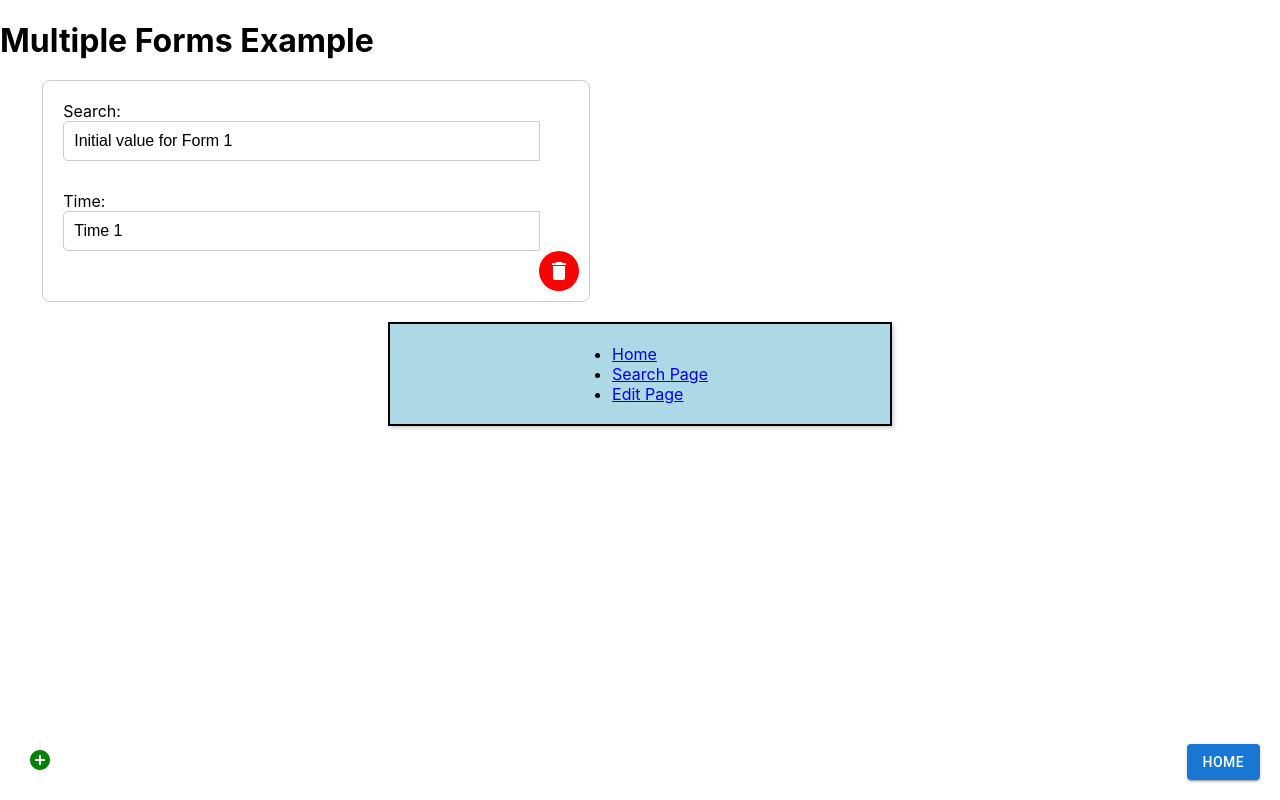
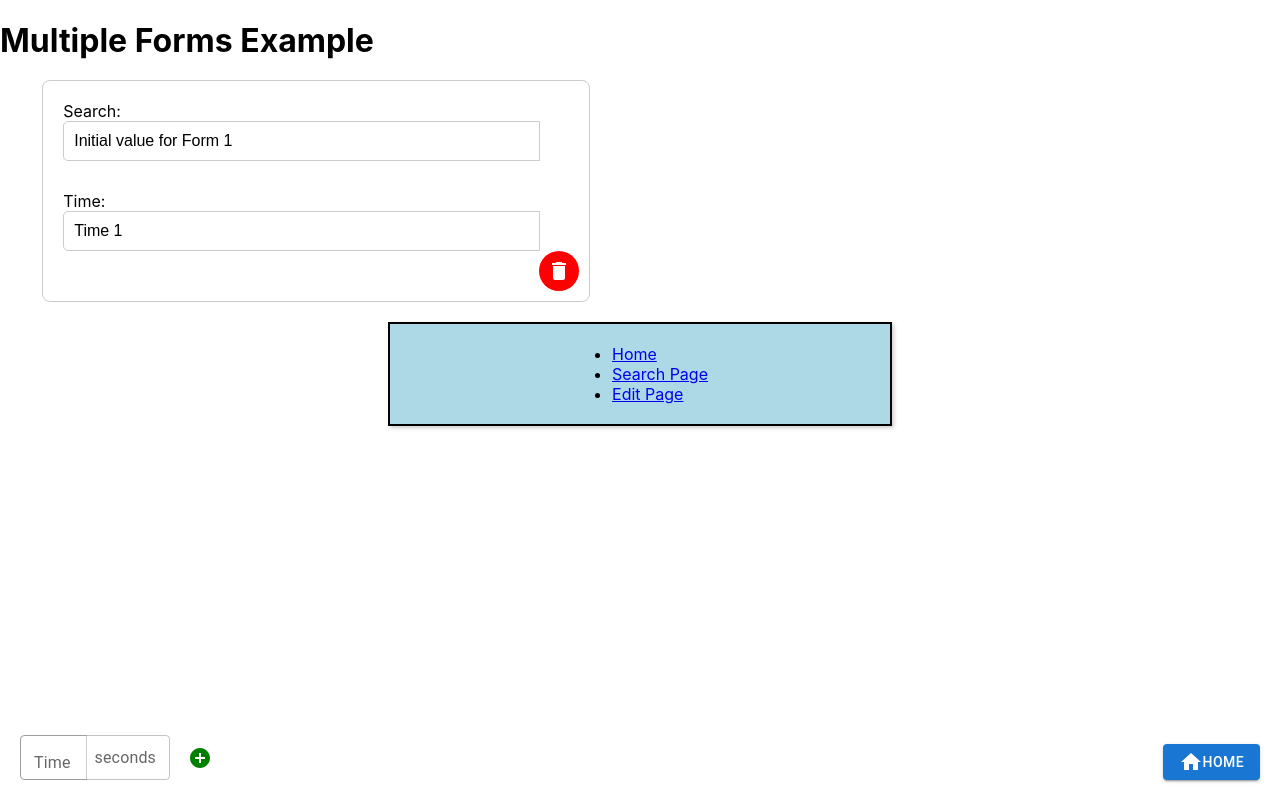
Before and after one commit to tyler-school/cs4992, a React (Create React App) app in the folder frontend/: page /edit in a window 1280 px wide. Built offline with nearby package versions, Linux system fonts and the light colour scheme.

Commit message:
tiny little visual stuff

```diff
--- a/frontend/src/components/EditPage.tsx
+++ b/frontend/src/components/EditPage.tsx
@@ -1,14 +1,16 @@
-// EditPage.tsx (Updated)
-
 import React, { useState } from 'react';
-import { Grid, Button } from '@mui/material'; // Import the Grid and Button components
+import { Grid, Button, TextField, InputAdornment } from '@mui/material'; // Import the Grid, Button, and InputAdornment components
 import Form from './Form';
 import { IconButton } from '@mui/material';
 import AddCircleIcon from '@mui/icons-material/AddCircle';
+import HomeIcon from '@mui/icons-material/Home'; // Import the HomeIcon
+
 const EditPage: React.FC = () => {
   const [forms, setForms] = useState([
     { id: 1, initialSearch: 'Initial value for Form 1', initialTime: 'Time 1' },
   ]);
+
+  const [timeCycle, setTimeCycle] = useState('');
 
   const addForm = () => {
     const newFormId = forms.length + 1;
@@ -38,17 +40,29 @@ const EditPage: React.FC = () => {
           </Grid>
         ))}
       </Grid>
-      <div style ={{ position: 'fixed', bottom: '20px', left: '20px'}}>
-        <IconButton style={{ fontSize: '50', color: 'green'}} onClick={addForm}>
+
+      {/* Time Cycle input and "Add Form" button */}
+      <div style={{ position: 'fixed', bottom: '20px', left: '20px', display: 'flex', alignItems: 'center' }}>
+        <TextField
+          label="Time"
+          value={timeCycle}
+          onChange={(e) => setTimeCycle(e.target.value)}
+          variant="outlined"
+          style={{ width: '150px', marginRight: '10px', backgroundColor: '#fff' }}
+          InputProps={{
+            endAdornment: <InputAdornment position="end">seconds</InputAdornment>,
+          }}
+        />
+
+        <IconButton style={{ fontSize: '50', color: 'green' }} onClick={addForm}>
           <AddCircleIcon />
         </IconButton>
       </div>
 
-
       {/* Home button */}
       <div style={{ position: 'fixed', bottom: '20px', right: '20px' }}>
         <Button variant="contained" color="primary" component="a" href="/">
-          Home
+          <HomeIcon /> Home
         </Button>
       </div>
     </div>
@@ -56,6 +70,3 @@ const EditPage: React.FC = () => {
 };
 
 export default EditPage;
-
-//FAB import that make sure
-//Import icons too
```
